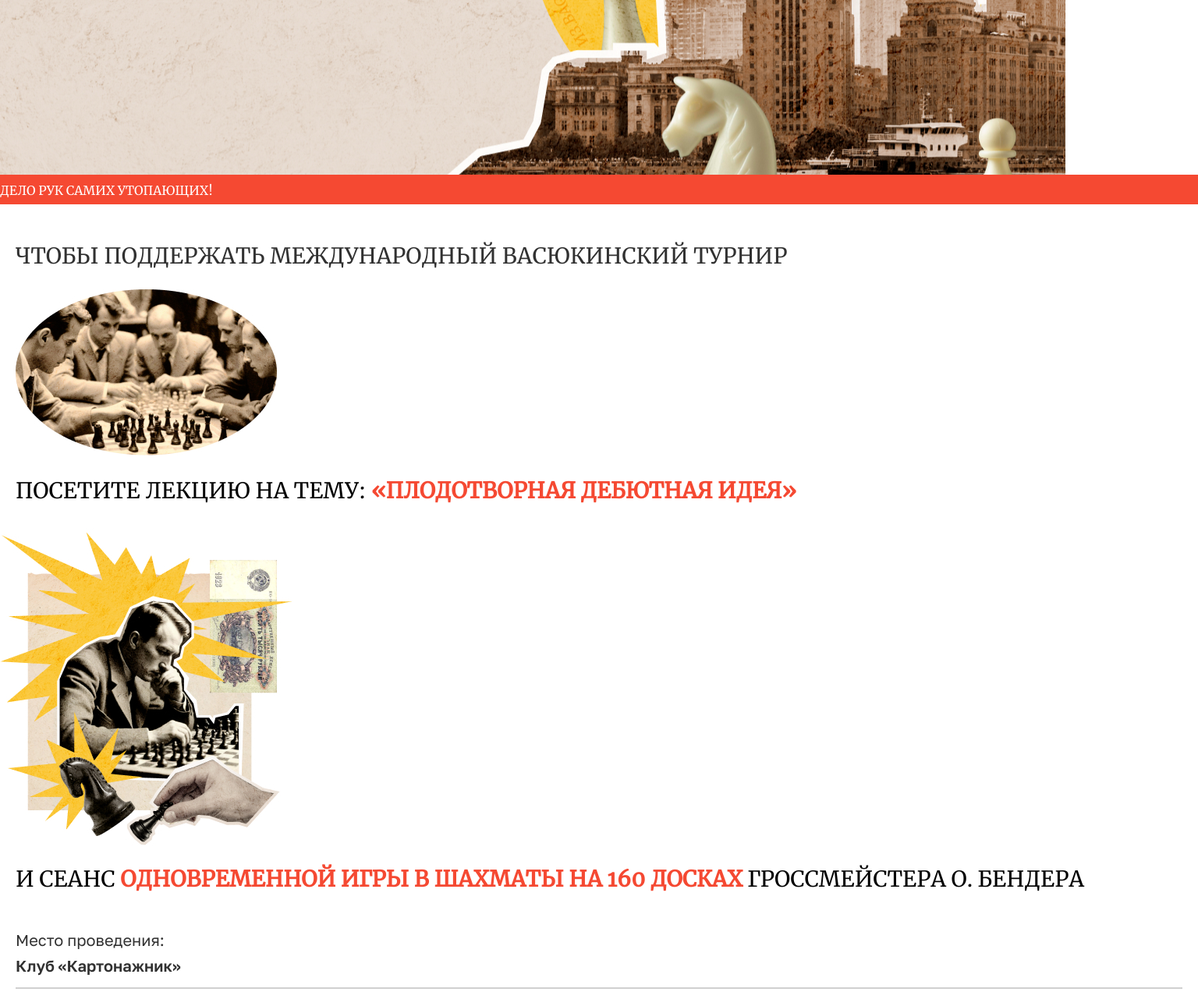
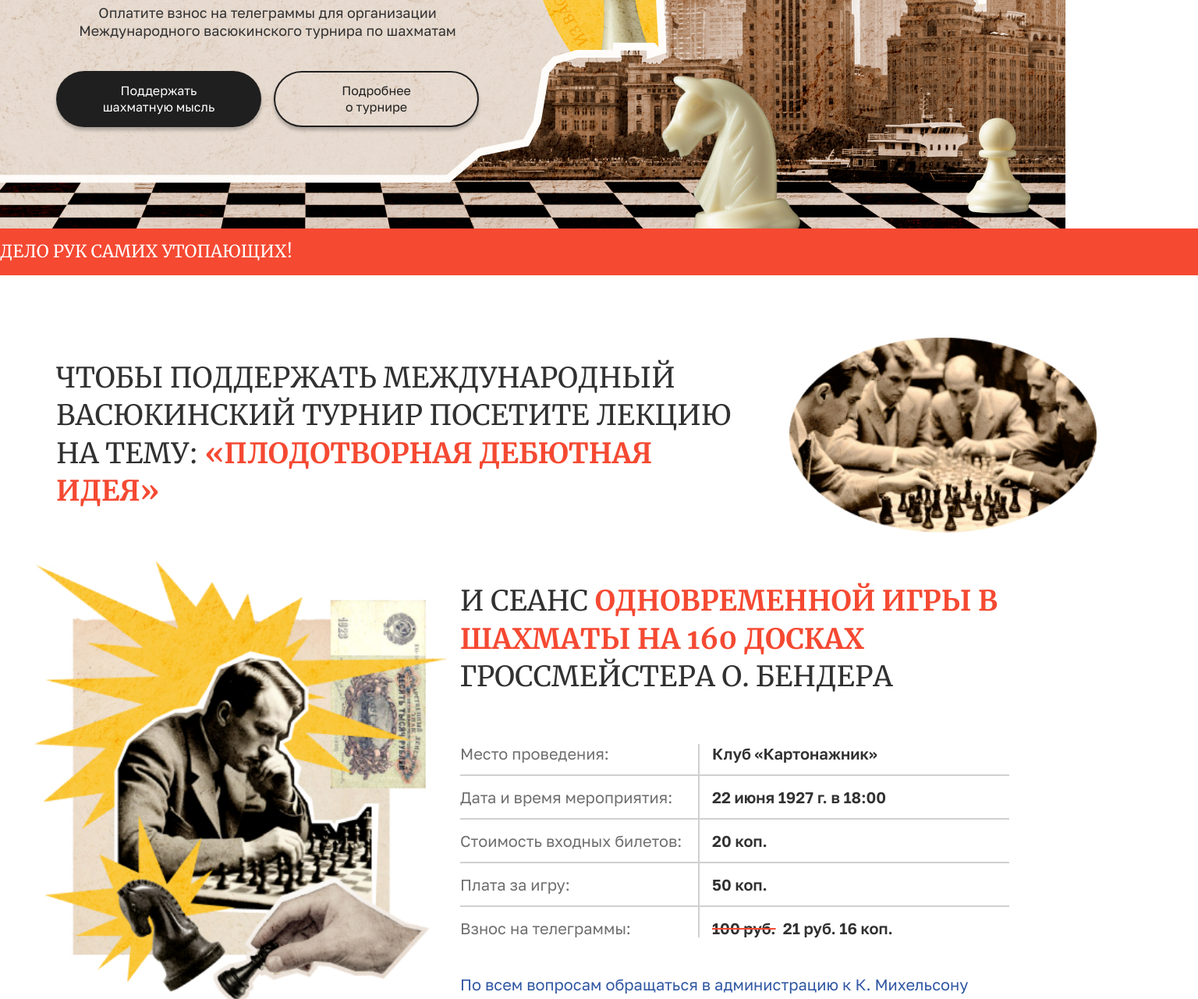
Before and after one commit to Soomlir/four-horses, a plain HTML site: page index.html in a window 1536 px wide. Shown: the part 407-1688 px from the top of the page at 78% size. Drawn offline with Linux system fonts and the light colour scheme.

Commit message:
events block css add

```diff
--- a/css/styles.css
+++ b/css/styles.css
@@ -4,6 +4,14 @@
 	font-family: 'Merriweather';
 	font-display: swap;
 	src: local('Merriweather'), url('../fonts/Merriweather-Regular.woff2') format('woff2');
+}
+
+@font-face {
+	font-weight: 700;
+	font-style: normal;
+	font-family: 'Merriweather';
+	font-display: swap;
+	src: local('Merriweather'), url('../fonts/Merriweather-Bold.woff2') format('woff2');
 }
 
 @font-face {
@@ -128,7 +136,12 @@ img {
   padding-bottom: 46px;
 }
 
+.chess-event__wrapper {
+  display: contents;
+}
+
 .chess-event__text {
+  order: -1;
   margin: 0;
   padding: 48px 20px 24px;
   font-size: 28px;
@@ -137,11 +150,17 @@ img {
   color: #313131;
 }
 
+.card--1 {
+  display: flex;
+  flex-direction: column;
+}
+
 .card__img {
   padding: 0 20px;
 }
 
 .card__text {
+  order: 1;
   margin: 0;
   padding-top: 23px;
   padding-right: 20px;
@@ -152,6 +171,7 @@ img {
 }
 
 .card__text span {
+  font-family: "Merriweather", "Arial", sans-serif;
   font-weight: 700;
   color: #f54932;
 }
@@ -166,13 +186,14 @@ img {
   padding-top: 16px;
 }
 
+.event-time {
+  padding: 0 20px;
+  padding-top: 50px;
+}
+
 .event-time__list {
   margin: 0;
   margin-bottom: 26px;
-}
-
-.event-time {
-  padding: 0 20px;
 }
 
 .event-list__item {
@@ -219,9 +240,13 @@ img {
 }
 
 .history-block {
-  padding-top: 104px;
+  padding-top: 58px;
   padding-right: 20px;
   padding-left: 20px;
+}
+
+.history-block__wrapper {
+  display: contents;
 }
 
 .history-block__title {
@@ -496,12 +521,195 @@ img {
     background-image: url("../images/header-bg-1366.jpg");
     background-repeat: no-repeat;
   }
+
   .header-wrapper {
+    margin-bottom: 103px;
     padding: 27px 72px;
+  }
+
+  .header__logo {
+    margin-bottom: 56px;
   }
 
   .header__logo img {
     width: 241px;
     height: 36px;
   }
+
+  .header__promo {
+    margin-bottom: 25px;
+    width: 542px;
+    font-size: 60px;
+    line-height: 110%;
+    color: #313131;
+  }
+
+  .header__text {
+    width: 542px;
+    margin-bottom: 39px;
+    text-align: center;
+    color: #313131;
+  }
+
+  .header__button-wrapper {
+    width: 542px;
+    display: flex;
+    align-items: top;
+    column-gap: 16px;
+  }
+
+  .button-default {
+    width: 263px;
+    margin-bottom: 0;
+    padding: 15px 56px;
+    box-sizing: border-box;
+  }
+
+  .button-primary {
+    width: 263px;
+    padding: 13px 56px 14px 56px;
+    box-sizing: border-box;
+    border: 2px solid #1f1f1f;
+    background: transparent;
+  }
+
+  .button-primary:hover,
+  .button-primary:focus {
+    color: #ffffff;
+    background-color: #1f1f1f;
+  }
+
+  .header__running-string {
+    padding-top: 17px;
+    padding-bottom: 18px;
+    font-size: 22px;
+    line-height: 110%;
+  }
+
+  .chess-event__wrapper {
+    display: inline;
+  }
+
+  .card {
+    padding: 80px 72px 0;
+  }
+
+  .card--1 {
+    display: grid;
+    grid-template-columns: 764fr 394fr;
+    align-items: center;
+    gap: 64px;
+  }
+
+  .card__img--1 {
+    width: 394px;
+    padding: 0;
+  }
+
+  .chess-event__text,
+  .card__text {
+    display: inline;
+    padding: 0;
+    font-size: 36px;
+    color: #313131;
+  }
+
+  .card--2 {
+    display: grid;
+    grid-template-columns: 531px 1fr;
+    grid-template-rows: 269px 300px;
+    padding: 0 43px;
+    padding-bottom: 80px;
+  }
+
+  .card__img--big {
+    width: 531px;
+    padding-top: 17px;
+    grid-row: 1 / -1;
+  }
+
+  .card__text--different {
+    grid-column: 2 / -1;
+    display: block;
+    order: 0;
+    padding: 64px 65px 40px 16px;
+  }
+
+  .event-time {
+    padding: 0 16px;
+    padding-top: 2px;
+  }
+
+  .event-list {
+    width: 704px;
+    margin-bottom: 0;
+  }
+
+  .event-list__item {
+    display: grid;
+    grid-template-columns: 307px 1fr;
+    margin: 0;
+
+  }
+
+  .event-list__termin {
+    padding-top: 15px;
+    padding-bottom: 15px;
+    color: rgba(49, 49, 49, 0.7);
+    border-right: 2px solid #d0d0d0;
+  }
+
+  .event-list__definition {
+    padding-top: 15px;
+    padding-bottom: 15px;
+    padding-left: 16px;
+  }
+
+  .event-list__item:first-child .event-list__termin {
+    padding-top: 0;
+  }
+
+  .event-list__item:first-child .event-list__definition {
+    padding-top: 0;
+  }
+
+  .event-list__item:last-child .event-list__termin {
+    padding-bottom: 0;
+  }
+
+  .event-list__item:last-child .event-list__definition {
+    padding-bottom: 0;
+  }
+
+  .event-time__text {
+    margin: 0;
+    margin-top: 48px;
+    font-size: 20px;
+  }
+
+  .event-list__definition--inline span {
+    display: none;
+  }
+
+  .history-block {
+    padding: 96px 72px 0;
+  }
+
+  .history-block__wrapper {
+    display: block;
+    width: 806px;
+  }
+
+  .history-block__title {
+    display: inline;
+    font-size: 54px;
+    line-height: 120%;
+  }
+
+  .history-block__text {
+    display: inline-block;
+    width: 280px;
+    padding-left: 15px;
+    font-size: 20px;
+  }
 }
--- a/index.html
+++ b/index.html
@@ -23,10 +23,12 @@
           Оплатите взнос на телеграммы для организации Международного
           васюкинского турнира по шахматам
         </p>
+        <div class="header__button-wrapper">
           <a class="button button-default button-indent" href="#!"
             >Поддержать шахматную мысль</a
           >
           <a class="button button-primary" href="#!">Подробнее о турнире</a>
+        </div>
       </div>
       <p class="header__running-string">дело рук самих утопающих!</p>
     </header>
@@ -34,23 +36,25 @@
     <main class="page__main">
       <section class="chess-event">
         <h1 class="visually-hidden">Международный васюкинский турнир.</h1>
+        <article class="chess-event__card card card--1">
+          <div class="chess-event__wrapper">
             <p class="chess-event__text">
               Чтобы поддержать Международный васюкинский турнир
             </p>
-        <article class="chess-event__card card">
+            <p class="card__text">
+              посетите лекцию на тему: <span>«Плодотворная дебютная идея»</span>
+            </p>
+          </div>
           <img
-            class="card__img"
+            class="card__img card__img--1"
             src="/images/card-1.jpg"
             width="335"
             height="213"
             alt="Процесс игры в шахматы."
           />
-          <p class="card__text">
-            посетите лекцию на тему: <span>«Плодотворная дебютная идея»</span>
-          </p>
         </article>
 
-        <article class="chess-event__card card">
+        <article class="chess-event__card card card--2">
           <img
             class="card__img card__img--big"
             src="/images/card-2.jpg"
@@ -63,11 +67,7 @@
             <span>одновременной игры в шахматы на 160 досках</span>
             гроссмейстера О. Бендера
           </p>
-        </article>
-      </section>
-
-      <section class="event-time">
-        <h2 class="visually-hidden">Вреия проведения мероприятия.</h2>
+          <div class="event-time">
             <dl class="event-time__list event-list">
               <div class="event-list__item">
                 <dt class="event-list__termin">Место проведения:</dt>
@@ -85,8 +85,10 @@
                 <dt class="event-list__termin event-list__termin--inline">
                   Плата за игру:
                 </dt>
-            <dd class="event-list__definition event-list__definition--inline">
-              &nbsp;50 коп.
+                <dd
+                  class="event-list__definition event-list__definition--inline"
+                >
+                  <span>&nbsp;</span>50 коп.
                 </dd>
               </div>
               <div class="event-list__item">
@@ -99,13 +101,17 @@
             <p class="event-time__text">
               По всем вопросам обращаться в администрацию к К. Михельсону
             </p>
+          </div>
+        </article>
       </section>
 
       <section class="history-block">
+        <div class="history-block__wrapper">
           <h2 class="history-block__title">Этапы преображения Васюков</h2>
           <p class="history-block__text">
             Будущие источники обогащения васюкинцев
           </p>
+        </div>
         <ul class="history-block__list slider">
           <li class="history-block__item slide slide-1">
             <p class="slide__text">
```
Also changed, not shown: fonts/Merriweather-Bold.woff2 (added). Lines whose indentation alone changed are shown as unchanged.
